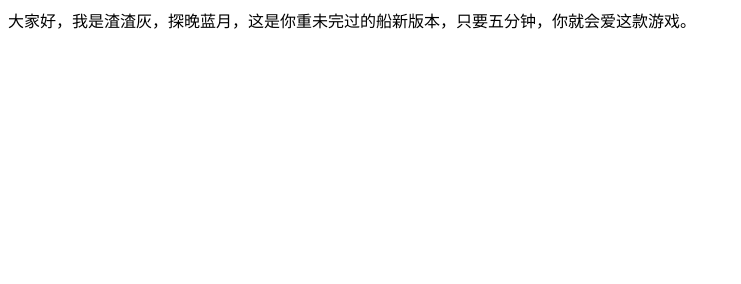
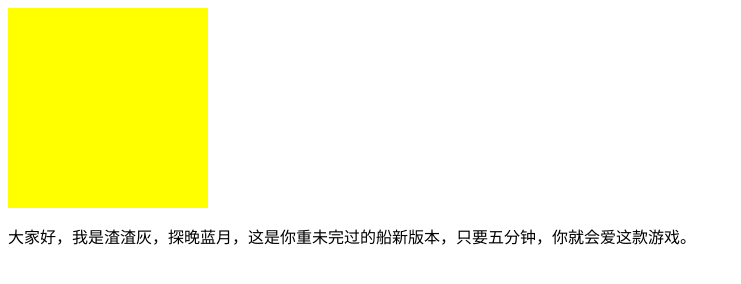
Before and after one commit to gc760193349/username.github.io, a plain HTML site: page index.html in a window 1280 px wide. Shown: the whole page, without its empty margins (0-741 px from the left). Drawn offline with Linux system fonts and the light colour scheme.

Commit message:
Update index.html

```diff
--- a/index.html
+++ b/index.html
@@ -1,7 +1,17 @@
 <html>
 <body>
+	<head>
+	<style type="text/css">
+			#yzm{
+				width: 200px;
+				height: 200px;
+				background-color:yellow;
+			}
+		</style>
+	<head/>
+<div id="yzm">
 
-<h1></h1>
+		</div>
 
 <p>大家好，我是渣渣灰，探晚蓝月，这是你重未完过的船新版本，只要五分钟，你就会爱这款游戏。</p>
 <script type="text/javascript">
```
